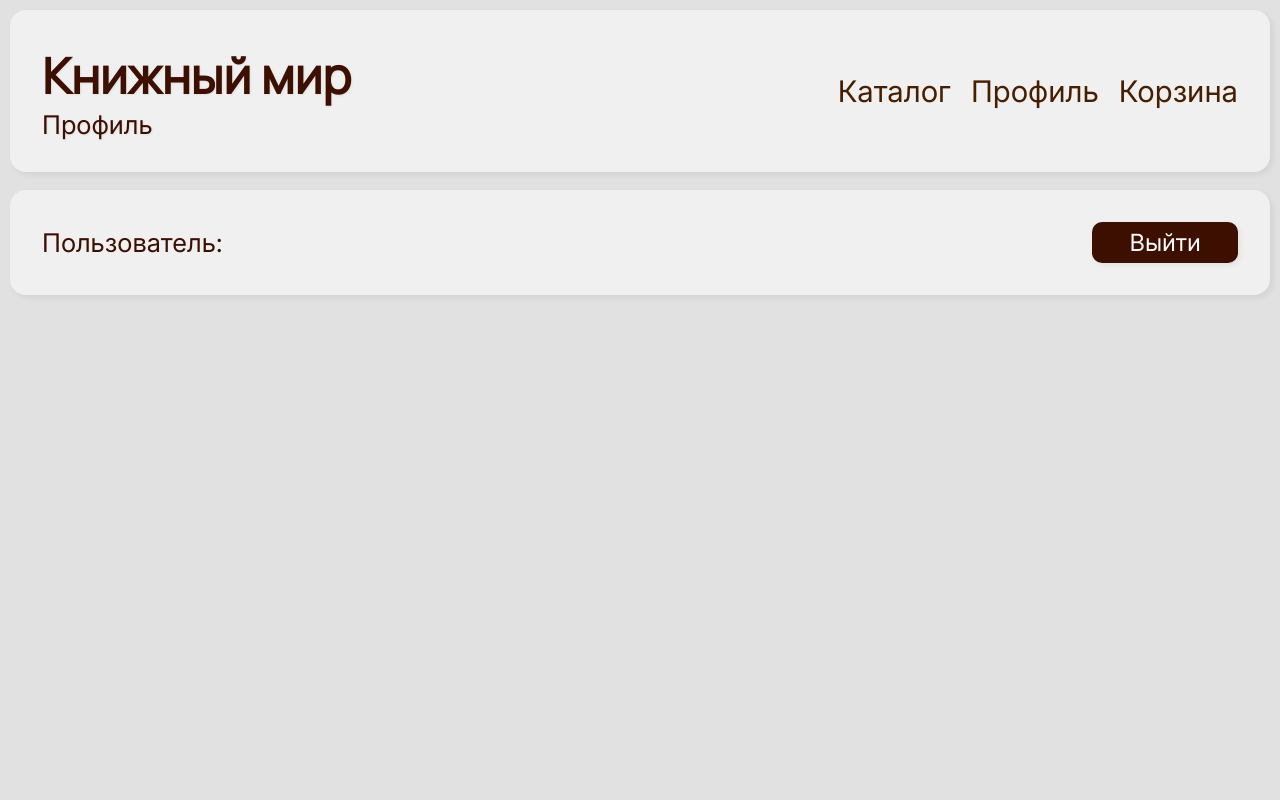
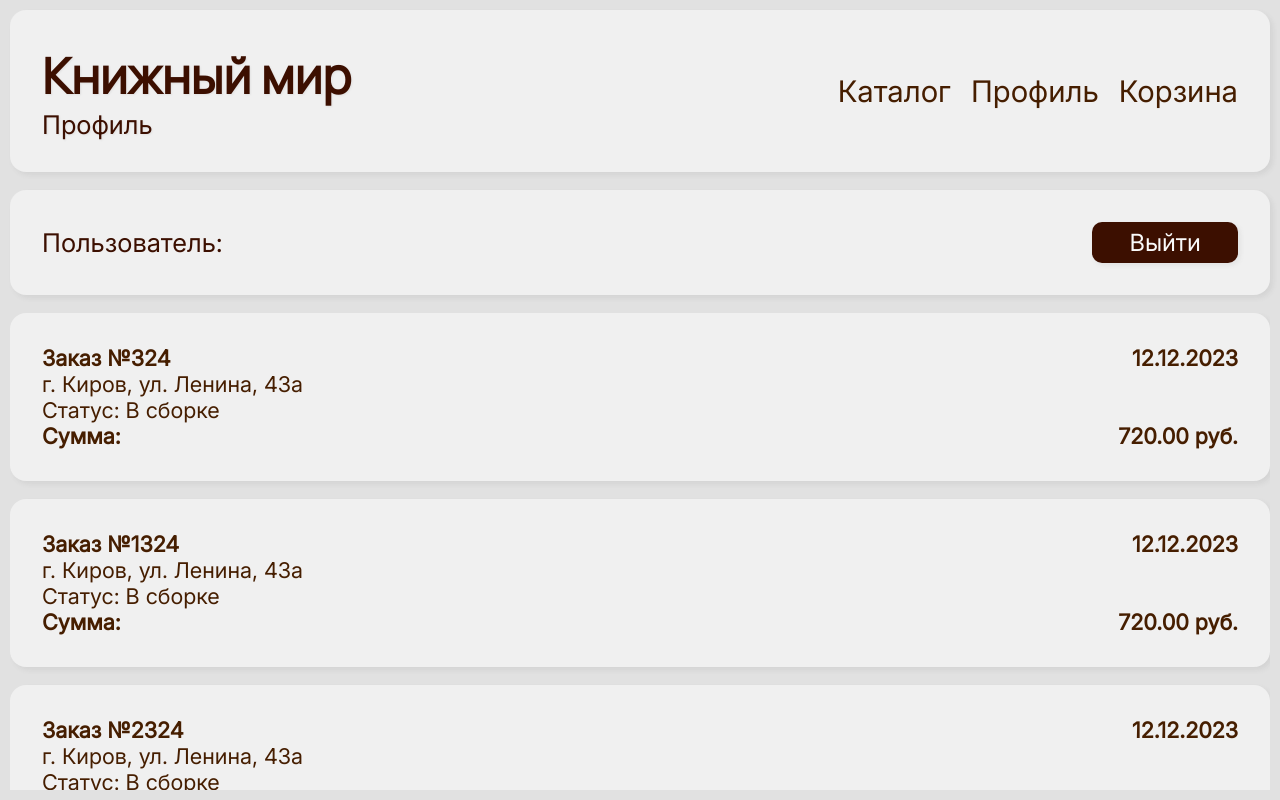
Before and after one commit to Lisiks/BookShopLanding, a React (Vite) app in the folder frontend/: page /profile in a window 1280 px wide. Built offline with nearby package versions, Linux system fonts and the light colour scheme; no server answers.

Commit message:
feat: frontend - добавление компонентов заказов на профиль пользователя

```diff
--- /dev/null
+++ b/frontend/src/components/ProfilePage/components/Order/Order.jsx
@@ -0,0 +1,50 @@
+import { useState } from "react";
+
+import "./styles.css"
+
+const Order = (props) => {
+    const {
+        orderId,
+        orderDate,
+        orderShop,
+        orderStatus,
+        orderItems
+    } = props;
+
+    const [active, setActive] = useState(false);
+
+    const orderSum = orderItems.reduce((sum, itemData) => sum + itemData.count * itemData.price, 0).toFixed(2);
+
+    return (
+        <div className="order" active={String(active)} onClick={() => {setActive(!active)}}>
+            <div className="order-character">
+                <p className="order-data-bold-paragraph">Заказ №{orderId}</p>
+                <p className="order-data-bold-paragraph">{orderDate}</p>
+            </div>
+
+            <p className="order-data-paragraph">г. {orderShop.town}, ул. {orderShop.street}, {orderShop.housing}</p>
+            <p className="order-data-paragraph">Статус: {orderStatus}</p>
+
+            <div className="order-character">
+                <p className="order-data-bold-paragraph">Сумма:</p>
+                <p className="order-data-bold-paragraph">{orderSum} руб.</p>
+            </div>
+
+            <div className="order-product-list">
+                <div>
+                    <p>Книга</p>
+                    <p>Стоимость</p>
+                </div>
+
+                {orderItems.map((itemData) =>
+                    <div key={`order-${orderId}-item-${itemData.id}`}>
+                        <p>{itemData.title}</p>
+                        <p>{(itemData.count * itemData.price).toFixed(2)} руб.</p>
+                    </div>
+                )}
+            </div>
+        </div>
+    )
+}
+
+export default Order;
--- /dev/null
+++ b/frontend/src/components/ProfilePage/components/Order/styles.css
@@ -0,0 +1,86 @@
+.order {
+    padding: 32px;
+    background-color: var(--medium-layer-background-white);
+    border-radius: 16px;
+    box-shadow: 3px 3px 5px var(--shadow-black);
+    transition: all 0.3s ease-in-out;
+    cursor: pointer;
+}
+
+.order:hover {
+    box-shadow: 3px 3px 5px var(--shadow-black-hover)
+}
+
+
+
+.order-character {
+    display: flex;
+    justify-content: space-between;
+}
+
+
+.order-data-paragraph {
+    font-family: 'inter_regular';
+    font-size: var(--medium-font-size);
+    color: var(--dark-brown-base);
+}
+
+
+.order-data-bold-paragraph {
+    font-family: 'inter_regular';
+    font-size: var(--medium-font-size);
+    color: var(--dark-brown-base);
+    font-weight: bold;
+}
+
+
+
+
+.order[active="true"] > .order-product-list {
+    max-height: 100vh;
+    margin-top: 18px;
+    padding: 18px;
+
+}
+
+
+.order-product-list {
+    display: flex;
+    flex-direction: column;
+    gap: 9px;
+    overflow: hidden;
+
+    max-height: 0vh;
+
+    margin-top: 0px;
+    padding: 0px;
+
+    transition: all 0.5s ease-in-out;
+    background-color: var(--first-layer-background-white);
+    border-radius: 10px;
+
+    box-shadow: 3px 3px 5px var(--shadow-black);
+    transition: all 0.3s ease-in-out;
+}
+
+
+.order-product-list > div {
+    display: flex;
+    justify-content: space-between;
+}
+
+
+.order-product-list > div:first-of-type {
+    border-bottom: 2px solid var(--dark-brown-bold);
+}
+
+
+.order-product-list > div > p {
+    font-family: 'inter_regular';
+    font-size: var(--small-font-size);
+    color: var(--dark-brown-bold);
+}
+
+.order-product-list > div:first-of-type > p {
+    font-weight: bold;
+}
--- a/frontend/src/components/ProfilePage/components/OrderList/OrderList.jsx
+++ b/frontend/src/components/ProfilePage/components/OrderList/OrderList.jsx
@@ -1,8 +1,61 @@
+import Order from "../Order/Order";
+
 import "./styles.css"
 
 const OrderList = () => {
+    const orderList = [
+        {
+            orderId: 324,
+            orderDate: "12.12.2023",
+            orderShop: {town: "Киров", street: "Ленина", housing: "43a"},
+            orderStatus: "В сборке",
+            orderItems: [
+                {id: 2, title: "Крутая книга", count: 2, price: 120.00},
+                {id: 3, title: "Крутая книга", count: 2, price: 120.00},
+                {id: 12, title: "Крутая книга", count: 2, price: 120.00}
+            ]
+
+        },
+        {
+            orderId: 1324,
+            orderDate: "12.12.2023",
+            orderShop: {town: "Киров", street: "Ленина", housing: "43a"},
+            orderStatus: "В сборке",
+            orderItems: [
+                {id: 2, title: "Крутая книга", count: 2, price: 120.00},
+                {id: 3, title: "Крутая книга", count: 2, price: 120.00},
+                {id: 12, title: "Крутая книга", count: 2, price: 120.00}
+            ]
+
+        },
+        {
+            orderId: 2324,
+            orderDate: "12.12.2023",
+            orderShop: {town: "Киров", street: "Ленина", housing: "43a"},
+            orderStatus: "В сборке",
+            orderItems: [
+                {id: 2, title: "Крутая книга", count: 2, price: 120.00},
+                {id: 3, title: "Крутая книга", count: 2, price: 120.00},
+                {id: 12, title: "Крутая книга", count: 2, price: 120.00}
+            ]
+
+        }
+    ]
+
+
     return (
-        <div className="profile-page-order-list"></div>
+        <div className="profile-page-order-list">
+            {orderList.map((orderData) =>
+                <Order
+                    key={`order-${orderData.orderId}`}
+                    orderId={orderData.orderId}
+                    orderDate={orderData.orderDate}
+                    orderShop={orderData.orderShop}
+                    orderStatus={orderData.orderStatus}
+                    orderItems={orderData.orderItems}
+                />
+            )}
+        </div>
     );
 }
 
```
